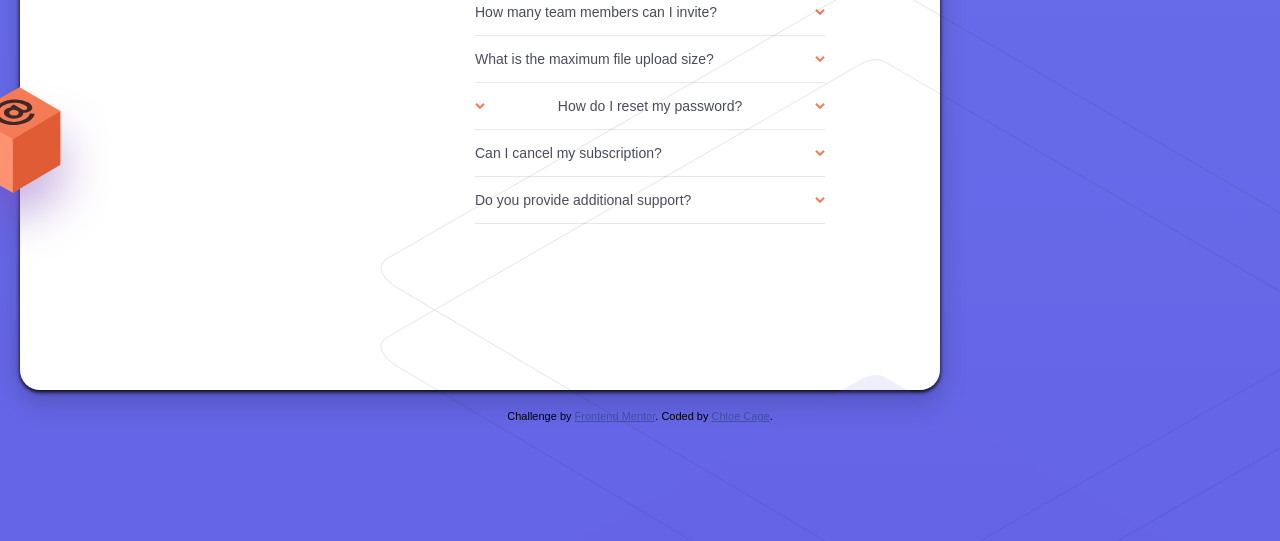
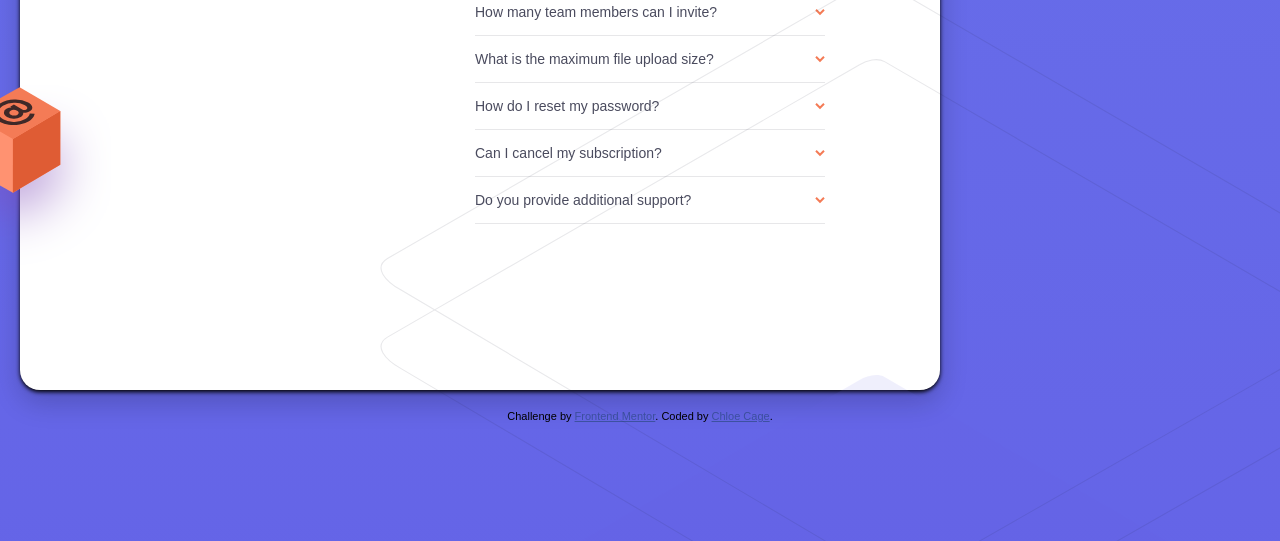
Before and after one commit to ClCage4/FAQ_Accordian_dropdown_project, a plain HTML site: page index.html in a window 1280 px wide. Shown: the part 259-800 px from the top of the page. Drawn offline with Linux system fonts and the light colour scheme.

Commit message:
Update index.html

```diff
--- a/index.html
+++ b/index.html
@@ -79,12 +79,6 @@
           <div class="accordion">
             <input type="checkbox" name="checkbox" id="2" />
             <label for="2">
-              <img
-                src="images/icon-arrow-down.svg"
-                alt="arrow"
-                aria-hidden="true"
-                class="arrown"
-              />
               How do I reset my password?
               <img
                 src="images/icon-arrow-down.svg"
```
